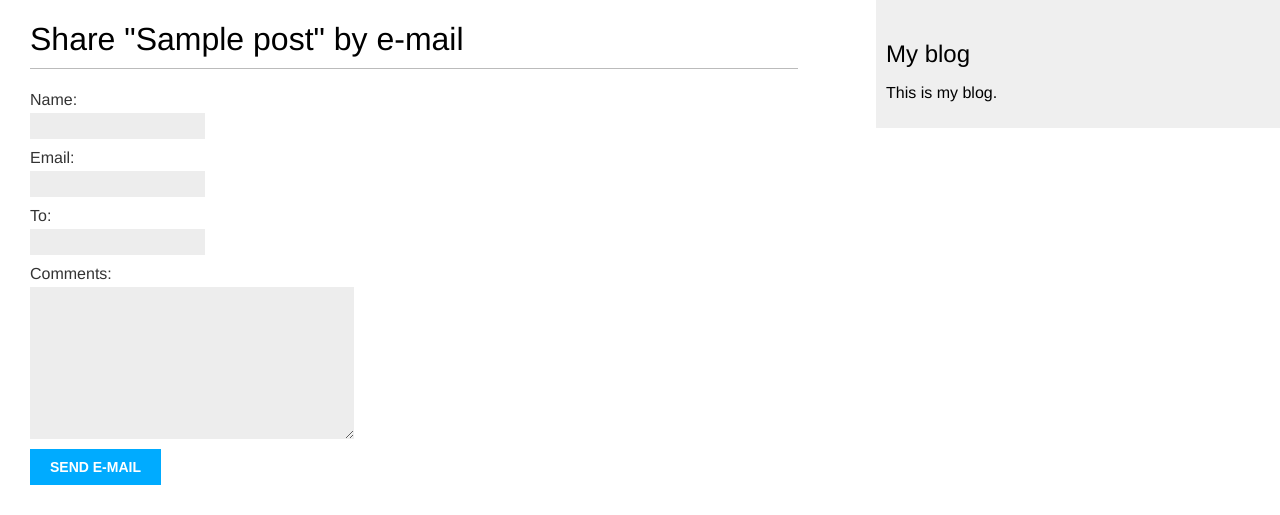
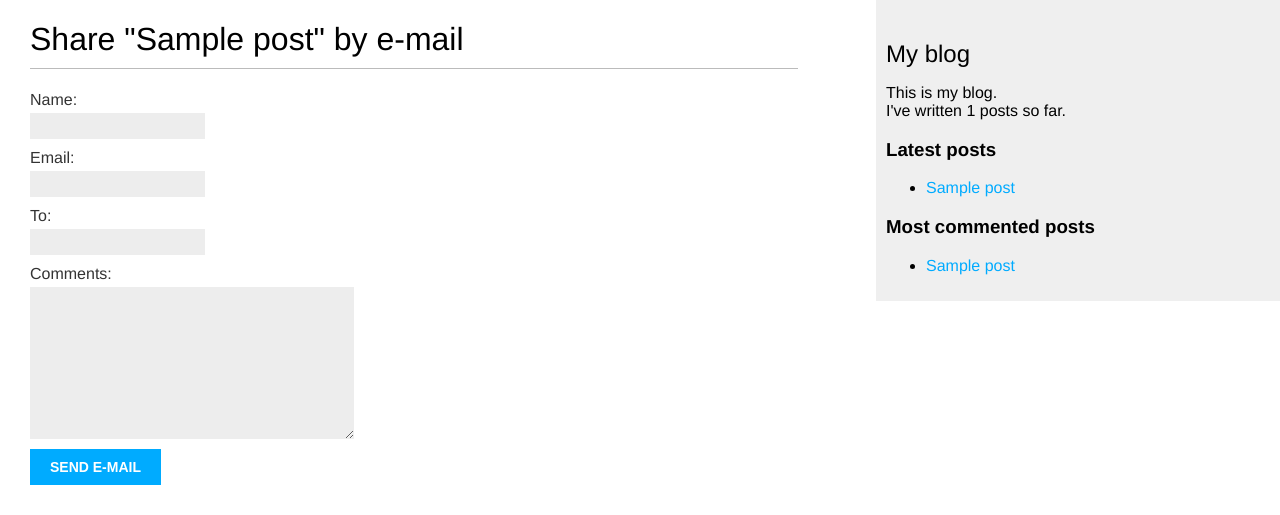
Before and after one commit to rpopov94/django_blog, a Django app: page /blog/1/share/ in a window 1280 px wide. Shown: the top 515 px of the page. Run offline with Django 4.2, Linux system fonts and the light colour scheme; tables that the repository leaves empty hold one stand-in row (values such as "Sample post").

Commit message:
теги и поддержка markdown

```diff
--- a/blog/models.py
+++ b/blog/models.py
@@ -2,6 +2,7 @@
 from django.utils import timezone
 from django.contrib.auth.models import User
 from django.urls import reverse
+from taggit.managers import TaggableManager
 
 
 class PublishedManager(models.Manager):
@@ -27,6 +28,8 @@
     status = models.CharField(max_length=2,
                               choices=Status.choices,
                               default=Status.DRAFT)
+
+    tags = TaggableManager()
 
     objects = models.Manager()
     published = PublishedManager()
--- /dev/null
+++ b/blog/templatetags/blog_tags.py
@@ -0,0 +1,31 @@
+from django import template
+from django.db.models import Count
+from django.utils.safestring import mark_safe
+import markdown
+
+from blog.models import Post
+
+register = template.Library()
+
+
+@register.simple_tag
+def total_posts():
+    return Post.published.count()
+
+
+@register.inclusion_tag('blog/posts/latest_posts.html')
+def show_latest_posts(count=5):
+    latest_posts = Post.published.order_by('-publish')[:count]
+    return {'latest_posts': latest_posts}
+
+
+@register.simple_tag
+def get_most_commented_posts(count=5):
+    return Post.published.annotate(
+        total_comments=Count('comments')
+    ).order_by('-total_comments')[:count]
+
+
+@register.filter(name='markdown')
+def markdown_format(text):
+    return mark_safe(markdown.markdown(text))
--- a/blog/urls.py
+++ b/blog/urls.py
@@ -9,7 +9,9 @@
         views.post_detail,
         name='post_detail'
     ),
-    path('', views.PostListView.as_view(), name='post_list'),
+    # path('', views.PostListView.as_view(), name='post_list'),
+    path('', views.post_list, name='post_list'),
+    path('tag/<slug:tag_slug>/', views.post_list, name='post_list_by_tag'),
     path('<int:post_id>/share/',  views.post_share, name='post_share'),
     path('<int:post_id>/comment/', views.post_comment, name='post_comment')
 ]
--- a/blog/views.py
+++ b/blog/views.py
@@ -4,13 +4,19 @@
 from django.conf import settings
 from django.core.paginator import Paginator, PageNotAnInteger, EmptyPage
 from django.views.decorators.http import require_POST
+from taggit.models import Tag
+from django.db.models import Count
 
 from .models import Post, Comment
 from .forms import EmailPostForm, CommentForm
 
 
-def post_list(request):
+def post_list(request, tag_slug=None):
     post_list = Post.published.all()
+    tag = None
+    if tag_slug:
+        tag = get_object_or_404(Tag, slug=tag_slug)
+        post_list = post_list.filter(tags__in=[tag])
     paginator = Paginator(post_list, 3)
     page_number = request.GET.get('page', 1)
     try:
@@ -23,7 +29,10 @@
     return render(
         request,
         'blog/posts/list.html',
-        {'posts': posts}
+        {
+            'posts': posts,
+            'tag': tag
+        }
     )
 
 
@@ -34,13 +43,22 @@
         slug=post
     )
     comments = post.comments.filter(active=True)
+
     form = CommentForm()
+
+    post_tags_ids = post.tags.values_list('id', flat=True)
+    similar_posts = Post.published.filter(tags__in=post_tags_ids) \
+        .exclude(id=post.id)
+    similar_posts = similar_posts.annotate(same_tags=Count('tags')) \
+                        .order_by('-same_tags', '-publish')[:4]
+
     return render(request,
                   'blog/posts/detail.html',
                   {
                       'post': post,
                       'comments': comments,
-                      'form': form
+                      'form': form,
+                      'similar_posts': similar_posts
                   })
 
 
--- a/config/settings.py
+++ b/config/settings.py
@@ -28,7 +28,8 @@
 ]
 
 INSTALLED_APPS += [
-    'blog.apps.BlogConfig'
+    'blog.apps.BlogConfig',
+    'taggit'
 ]
 
 MIDDLEWARE = [
--- a/pyproject.toml
+++ b/pyproject.toml
@@ -10,6 +10,8 @@
 python = "^3.11"
 django = "^4.2"
 python-dotenv = "^1.0.0"
+django-taggit = "3.0.0"
+markdown = "3.4.1"
 
 
 [build-system]
--- a/templates/blog/base.html
+++ b/templates/blog/base.html
@@ -1,3 +1,4 @@
+{% load blog_tags %}
 {% load static %}
 <!DOCTYPE html>
 <html>
@@ -12,7 +13,21 @@
         </div>
         <div id="sidebar">
             <h2>My blog</h2>
-            <p>This is my blog.</p>
+            <p>
+                This is my blog.<br>
+                I've written {% total_posts %} posts so far.
+            </p>
+            <h3>Latest posts</h3>
+            {% show_latest_posts 3 %}
+            <h3>Most commented posts</h3>
+            {% get_most_commented_posts as most_commented_posts %}
+            <ul>
+                {% for post in most_commented_posts %}
+                    <li>
+                        <a href="{{ post.get_absolute_url }}">{{ post.title }}</a>
+                    </li>
+                {% endfor %}
+         </ul>
         </div>
     </body>
 </html>
--- /dev/null
+++ b/templates/blog/posts/latest_posts.html
@@ -0,0 +1,7 @@
+<ul>
+    {% for post in latest_posts %}
+        <li>
+            <a href="{{ post.get_absolute_url }}">{{ post.title }}</a>
+        </li>
+    {% endfor %}
+</ul>
```
Also changed, not shown: templates/blog/posts/detail.html (+11 -2 lines), templates/blog/posts/list.html (+15 -2 lines), blog/templatetags/__init__.py (added), images/django-taggit.png (added), 1 other file.
